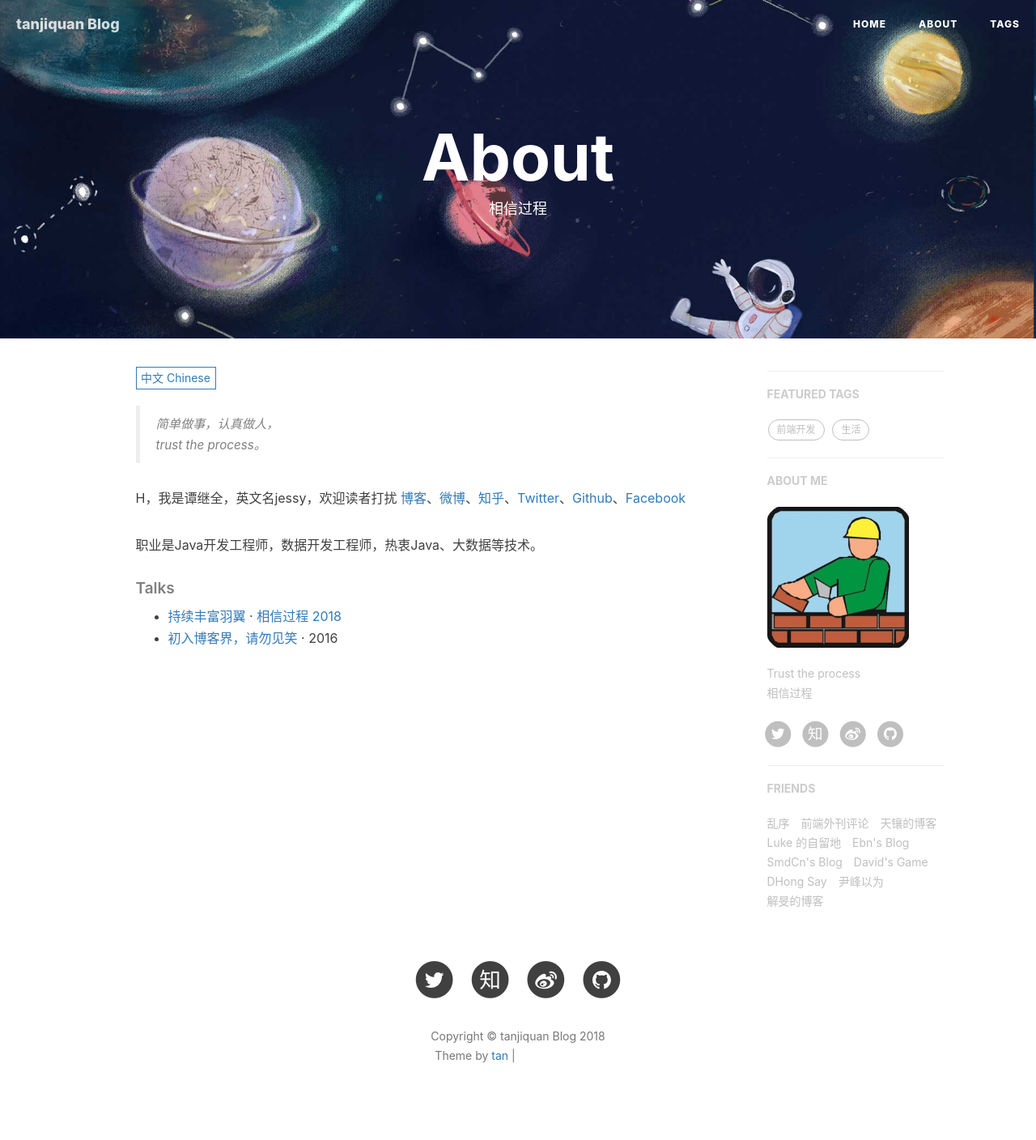
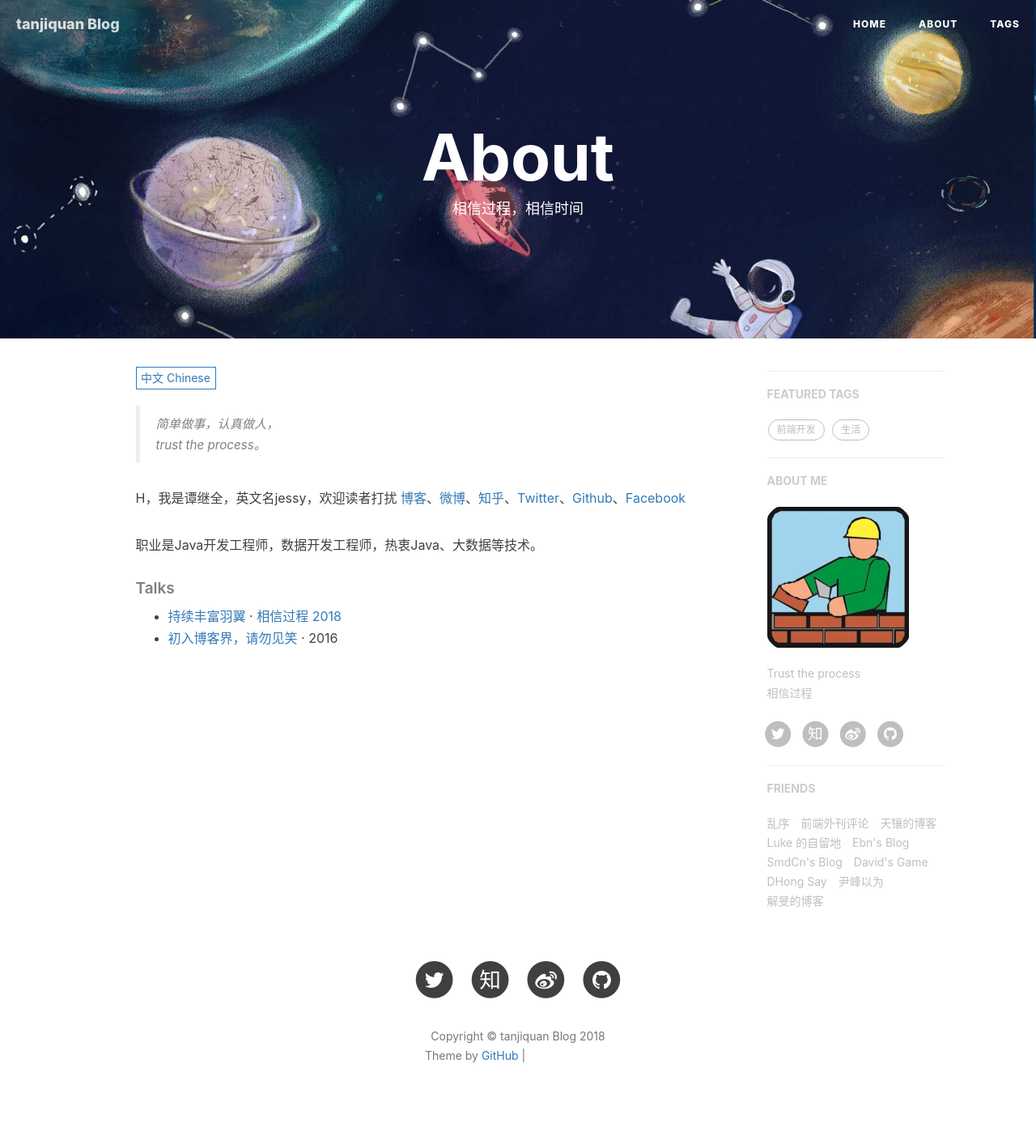
Before and after one commit to tanjiquan/tanjiquan.github.io, a Jekyll site: the page built from about.html, in a window 1280 px wide. Shown: the whole page at 81% size. Built offline with Jekyll 4.4.1, drawn with Linux system fonts in a browser that asks for light colours; nearby versions of some CDN libraries; comment, search, counter and statistics services are not loaded; grey boxes are pictures that could not be loaded.

Commit message:
clone blog

```diff
--- a/_includes/footer.html
+++ b/_includes/footer.html
@@ -82,7 +82,7 @@
                 <p class="copyright text-muted">
                     Copyright &copy; {{ site.title }} {{ site.time | date: '%Y' }}
                     <br>
-                    Theme by <a href="http://tanjiquan.github.io">tan</a> |
+                    Theme by <a href="http://tanjiquan.github.io">GitHub</a> |
                     <iframe
                         style="margin-left: 2px; margin-bottom:-5px;"
                         frameborder="0" scrolling="0" width="100px" height="20px"
--- a/about.html
+++ b/about.html
@@ -1,7 +1,7 @@
 ---
 layout: page
 title: "About"
-description: "相信过程"
+description: "相信过程，相信时间"
 header-img: "img/about-bg.jpg"
 multilingual: true
 ---
```
